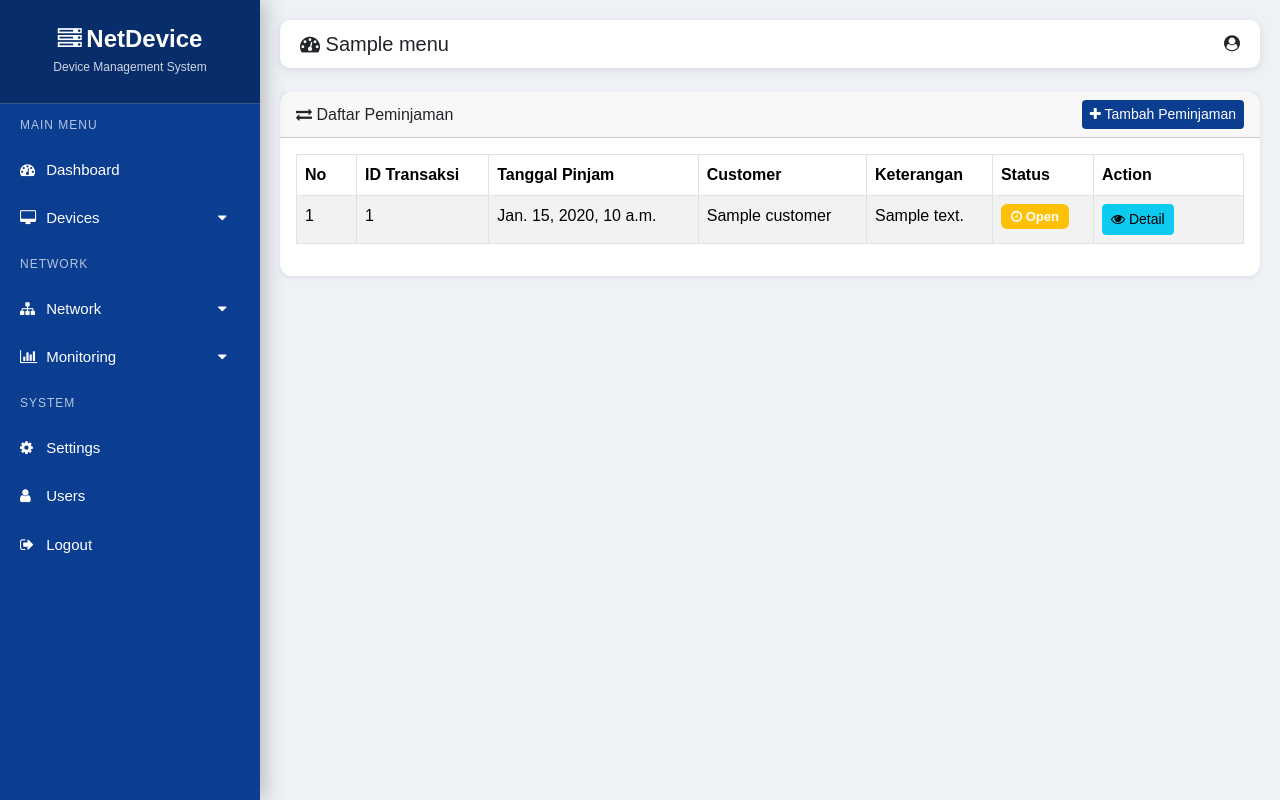
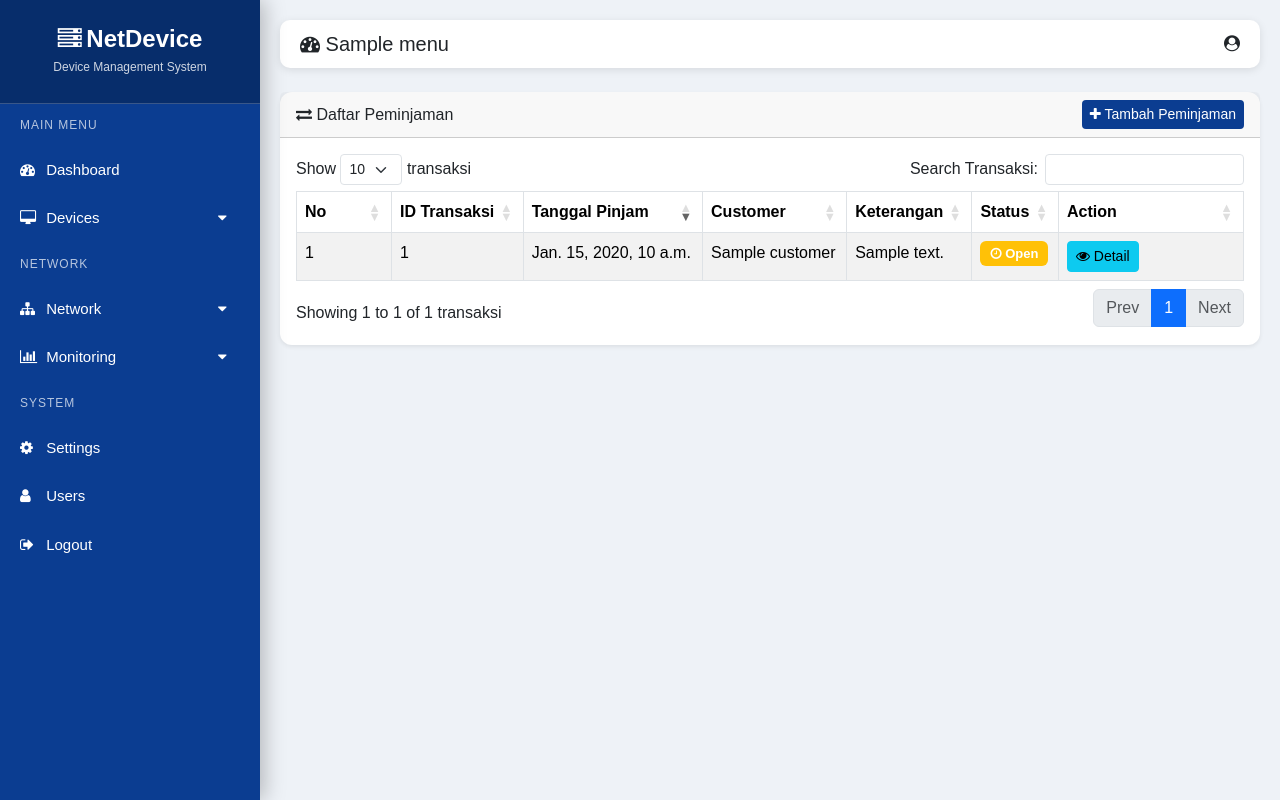
Before and after one commit to leopard1982/pak_wid, a Django app: template templates/views/daftar_pinjam.html in a window 1280 px wide. Run offline with Django 3.2, Linux system fonts and the light colour scheme; the template is opened without the code that fills it: most values are stand-ins (such as "Sample title", 1, 10 or a date in 2020); some libraries are stand-ins or nearby versions.

Commit message:
datatable ditambahkan ke list semuanya

```diff
--- a/templates/views/daftar_pinjam.html
+++ b/templates/views/daftar_pinjam.html
@@ -1,6 +1,10 @@
 {% extends 'base.html'%}
 
 {% block header %}
+
+<!-- DATATABLE CSS -->
+<link rel="stylesheet" href="https://cdn.datatables.net/1.13.6/css/dataTables.bootstrap5.min.css">
+
 <style>
   body {
     background: #eef2f7;
@@ -48,22 +52,35 @@
     }
   }
 </style>
+
 {% endblock %}
 
 
 
 {% block contents %}
+
 <div class="card form-card shadow-sm">
+
   <div class="card-header d-flex justify-content-between align-items-center">
+
     <h6 class="mb-0">
       <i class="fa fa-exchange"></i> Daftar Peminjaman
     </h6>
-    <a href="" class="btn btn-primary btn-sm">
-      <i class="fa fa-plus"></i> Tambah Peminjaman </a>
+
+    <a href="{% url 'peminjaman_add' %}" class="btn btn-primary btn-sm">
+      <i class="fa fa-plus"></i> Tambah Peminjaman
+    </a>
+
   </div>
+
+
+
   <div class="card-body">
+
     <div class="table-responsive">
-      <table class="table table-striped table-bordered">
+
+      <table id="tablePeminjaman" class="table table-striped table-bordered">
+
         <thead>
           <tr>
             <th width="60">No</th>
@@ -75,25 +92,108 @@
             <th width="150">Action</th>
           </tr>
         </thead>
-        <tbody> {% for p in peminjamans %} <tr>
+
+        <tbody>
+
+        {% for p in peminjamans %}
+
+        <tr>
+
           <td>{{ forloop.counter }}</td>
+
           <td>{{ p.id|truncatechars:8 }}</td>
+
           <td>{{ p.tanggal_pinjam }}</td>
+
           <td>{{ p.customer.nama }}</td>
+
           <td>{{ p.keterangan }}</td>
-            <td> {% if p.is_closed %} <span class="badge bg-success badge-status">
-                <i class="fa fa-check"></i> Closed </span> {% else %} <span class="badge bg-warning badge-status">
-                <i class="fa fa-clock-o"></i> Open </span> {% endif %} </td>
+
           <td>
+
+            {% if p.is_closed %}
+
+            <span class="badge bg-success badge-status">
+              <i class="fa fa-check"></i> Closed
+            </span>
+
+            {% else %}
+
+            <span class="badge bg-warning badge-status">
+              <i class="fa fa-clock-o"></i> Open
+            </span>
+
+            {% endif %}
+
+          </td>
+
+          <td>
+
             <a href="{% url 'peminjaman_detail' p.id %}" class="btn btn-info btn-sm">
-                <i class="fa fa-eye"></i> Detail </a>
+              <i class="fa fa-eye"></i> Detail
+            </a>
+
           </td>
-          </tr> {% empty %} <tr>
-            <td colspan="7" class="text-center"> Belum ada transaksi peminjaman </td>
-          </tr> {% endfor %} </tbody>
+
+        </tr>
+
+        {% empty %}
+
+        <tr>
+          <td colspan="7" class="text-center">
+            Belum ada transaksi peminjaman
+          </td>
+        </tr>
+
+        {% endfor %}
+
+        </tbody>
+
       </table>
-    </div>
-  </div>
+
     </div>
 
+  </div>
+
+</div>
+
+
+
+<!-- JQUERY -->
+<script src="https://code.jquery.com/jquery-3.7.0.min.js"></script>
+
+<!-- DATATABLE JS -->
+<script src="https://cdn.datatables.net/1.13.6/js/jquery.dataTables.min.js"></script>
+<script src="https://cdn.datatables.net/1.13.6/js/dataTables.bootstrap5.min.js"></script>
+
+
+
+<script>
+
+$(document).ready(function(){
+
+$('#tablePeminjaman').DataTable({
+
+pageLength:10,
+
+lengthMenu:[5,10,25,50],
+
+order:[[2,"desc"]],
+
+language:{
+search:"Search Transaksi:",
+lengthMenu:"Show _MENU_ transaksi",
+info:"Showing _START_ to _END_ of _TOTAL_ transaksi",
+paginate:{
+previous:"Prev",
+next:"Next"
+}
+}
+
+});
+
+});
+
+</script>
+
 {% endblock %}
```
Also changed, not shown: templates/views/daftar_customer.html (+84 -7 lines). Lines whose indentation alone changed are shown as unchanged.
